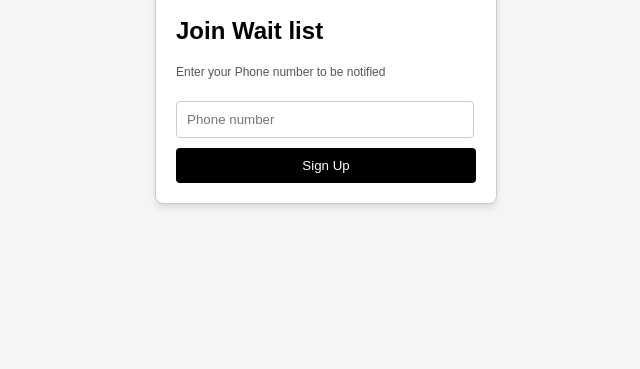
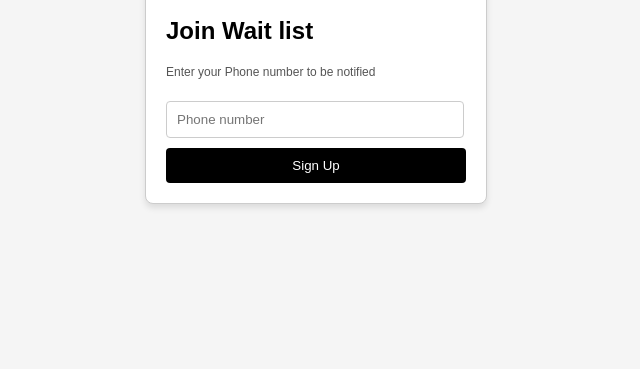
Before and after one commit to Jackffox12/pillars-website, a plain HTML site: page index.html in a window 1280 px wide. Shown: the part 431-800 px from the top of the page, without its empty margins (335-975 px from the left). Drawn offline with Linux system fonts and the light colour scheme.

Commit message:
/* Adjust for alignment */

```diff
--- a/index.html
+++ b/index.html
@@ -19,6 +19,7 @@
         .container {
             position: relative;
             width: 300px;
+            padding-right: 20px; /* Adjust for alignment */
         }
 
         .logo {
```
